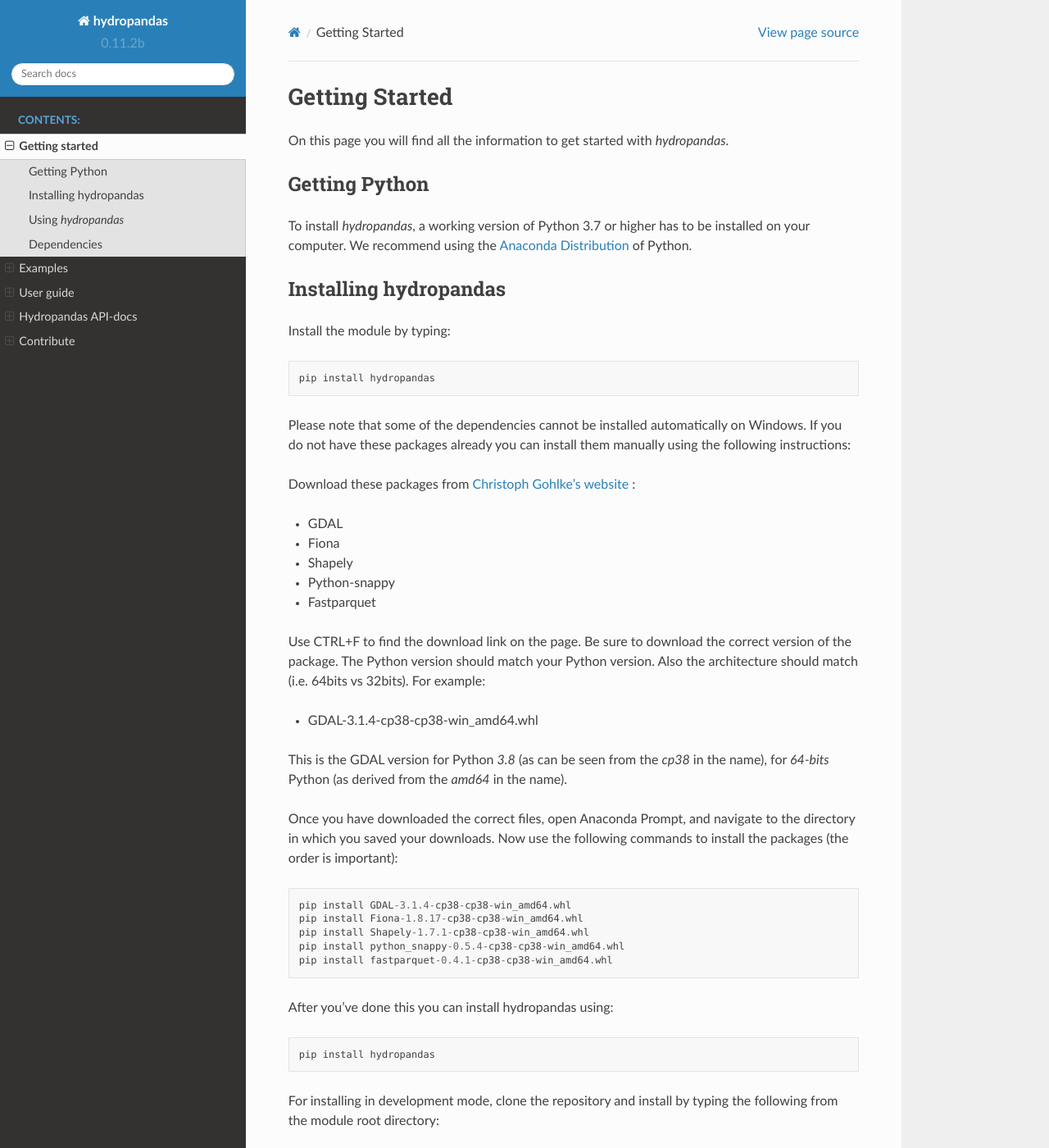
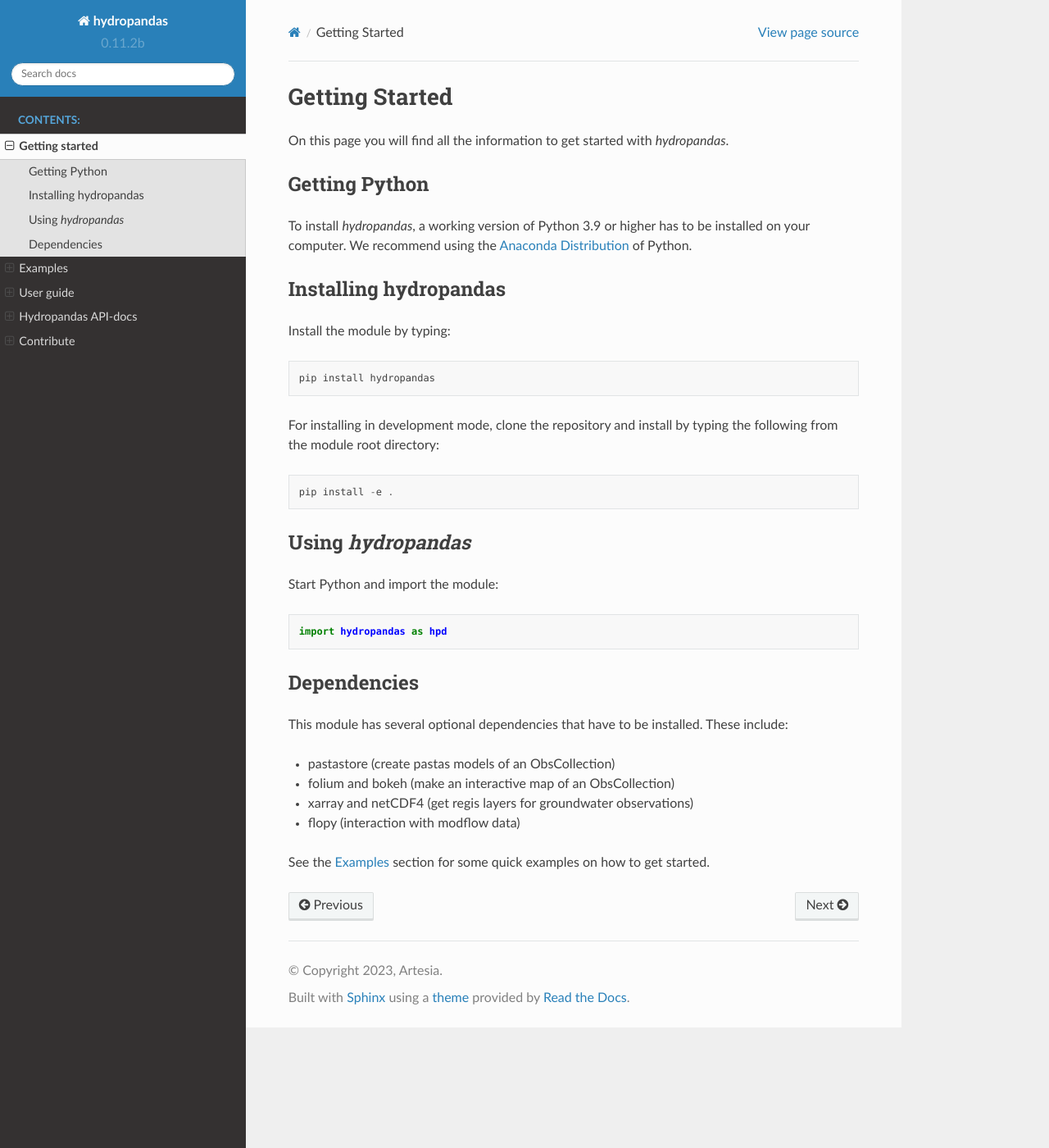
Before and after one commit to ArtesiaWater/hydropandas, a Sphinx documentation site: the page built from docs/getting_started.rst, in a window 1280 px wide and 1400 px high. Shown: the whole window at 82% size. Built offline with Sphinx 7.4.7 and the Read the Docs theme 2.0.0, drawn with Linux system fonts in a browser that asks for light colours.

Commit message:
remove gohlke reference #129

```diff
--- a/docs/getting_started.rst
+++ b/docs/getting_started.rst
@@ -6,7 +6,7 @@
 
 Getting Python
 --------------
-To install `hydropandas`, a working version of Python 3.7 or higher has to be
+To install `hydropandas`, a working version of Python 3.9 or higher has to be
 installed on your computer. We recommend using the
 `Anaconda Distribution <https://www.continuum.io/downloads>`_
 of Python.
@@ -17,41 +17,6 @@
 Install the module by typing::
 
     pip install hydropandas
-
-Please note that some of the dependencies cannot be installed automatically
-on Windows. If you do not have these packages already you can install them
-manually using the following instructions:
-
-Download these packages from `Christoph Gohlke's website <https://www.lfd.uci.edu/~gohlke/pythonlibs>`_ :
-
-- GDAL
-- Fiona
-- Shapely
-- Python-snappy
-- Fastparquet
-
-Use CTRL+F to find the download link on the page. Be sure to download the
-correct version of the package. The Python version should match your Python
-version. Also the architecture should match (i.e. 64bits vs 32bits). For example:
-
-- GDAL-3.1.4-cp38-cp38-win_amd64.whl
-
-This is the GDAL version for Python `3.8` (as can be seen from the `cp38` in the name),
-for `64-bits` Python (as derived from the `amd64` in the name).
-
-Once you have downloaded the correct files, open Anaconda Prompt, and navigate to
-the directory in which you saved your downloads. Now use the following commands
-to install the packages (the order is important)::
-
-	pip install GDAL-3.1.4-cp38-cp38-win_amd64.whl
-	pip install Fiona-1.8.17-cp38-cp38-win_amd64.whl
-	pip install Shapely-1.7.1-cp38-cp38-win_amd64.whl
-	pip install python_snappy-0.5.4-cp38-cp38-win_amd64.whl
-	pip install fastparquet-0.4.1-cp38-cp38-win_amd64.whl
-
-After you've done this you can install hydropandas using::
-
-	pip install hydropandas
 
 For installing in development mode, clone the repository and install by
 typing the following from the module root directory::
```
